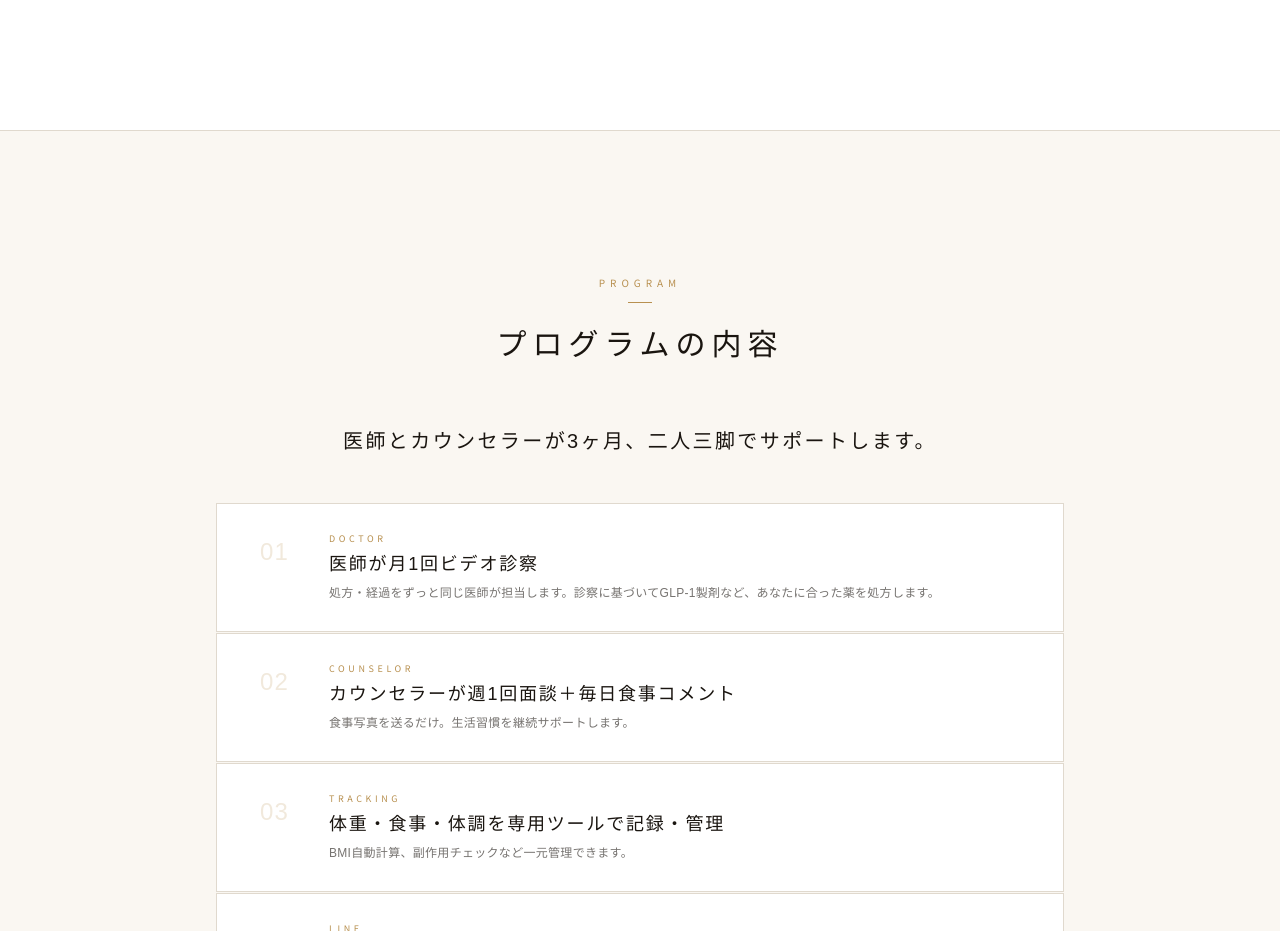
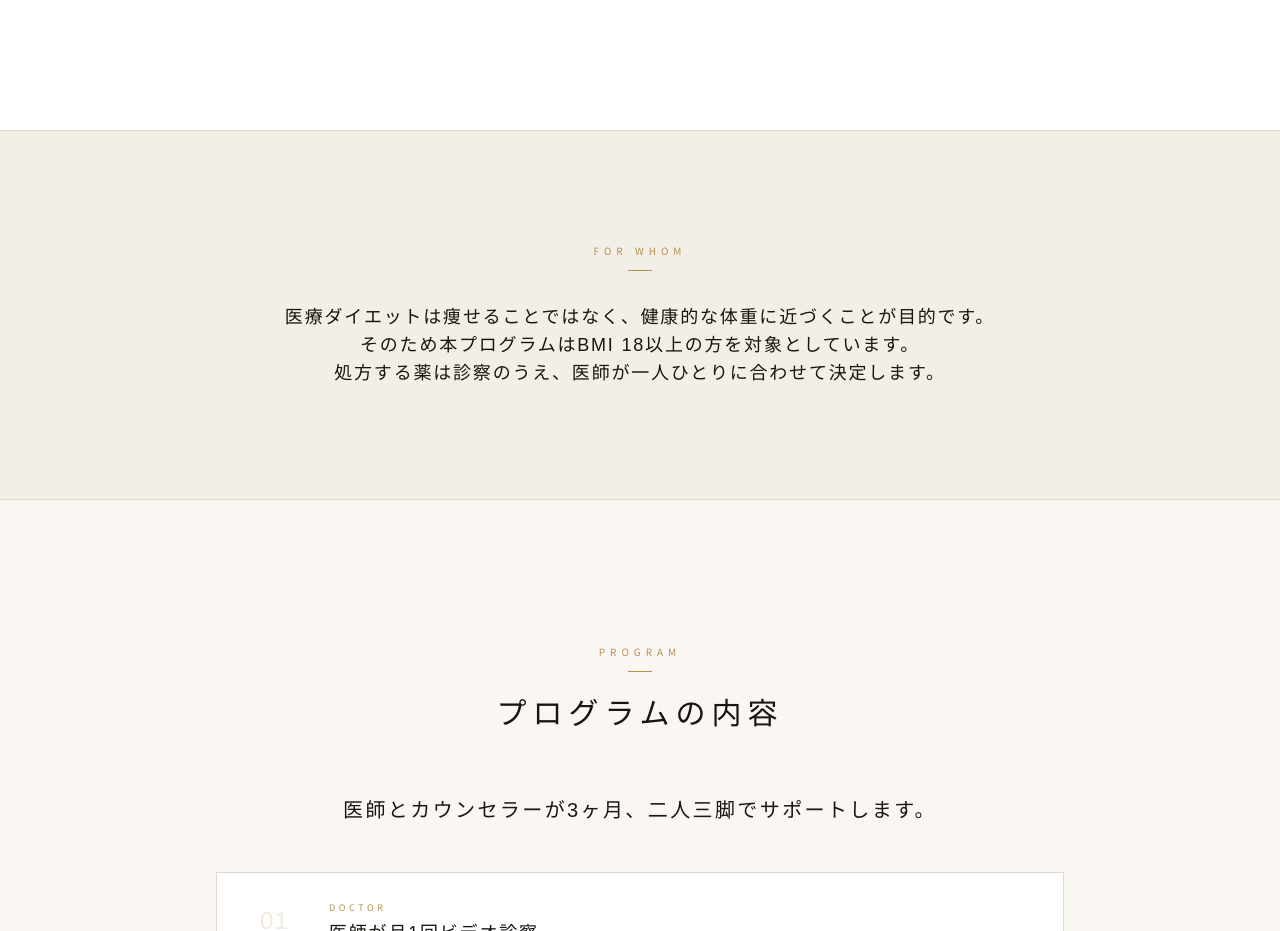
Before and after one commit to fumito2025-source/tokyo-beauty-online-clinic, a Next.js app: page / in a window 1280 px wide. Shown: the part 1440-2371 px from the top of the page. Built offline with nearby package versions, Linux system fonts and the light colour scheme.

Commit message:
「対象となる方」セクションを選ばれる理由の後に追加
- BMI18以上を対象、健康的な体重が目的であることを明示
- 薬は医師が診察のうえ決定する旨を記載

Co-Authored-By: Claude Sonnet 4.6 <noreply@anthropic.com>

```diff
--- a/src/app/page.tsx
+++ b/src/app/page.tsx
@@ -264,6 +264,19 @@ export default function HomePage() {
         </div>
       </section>
 
+      {/* ─── 対象となる方 ────────────────────────────────── */}
+      <section className="py-20 md:py-28 bg-clinic-gray-dark border-b border-clinic-gray-light">
+        <Reveal className="max-w-3xl mx-auto px-6 text-center">
+          <p className="text-[10px] tracking-[0.5em] text-clinic-gold mb-3 font-sans">FOR WHOM</p>
+          <div className="w-6 h-px bg-clinic-gold mx-auto mb-8" />
+          <p className="font-serif font-light text-base md:text-lg tracking-[0.1em] text-clinic-offwhite leading-relaxed">
+            医療ダイエットは痩せることではなく、健康的な体重に近づくことが目的です。<br className="hidden md:block" />
+            そのため本プログラムはBMI 18以上の方を対象としています。<br className="hidden md:block" />
+            処方する薬は診察のうえ、医師が一人ひとりに合わせて決定します。
+          </p>
+        </Reveal>
+      </section>
+
       {/* ─── プログラムの内容 ──────────────────────────── */}
       <section className="py-28 md:py-36 bg-clinic-black border-b border-clinic-gray-light">
         <div className="max-w-4xl mx-auto px-6">
```
